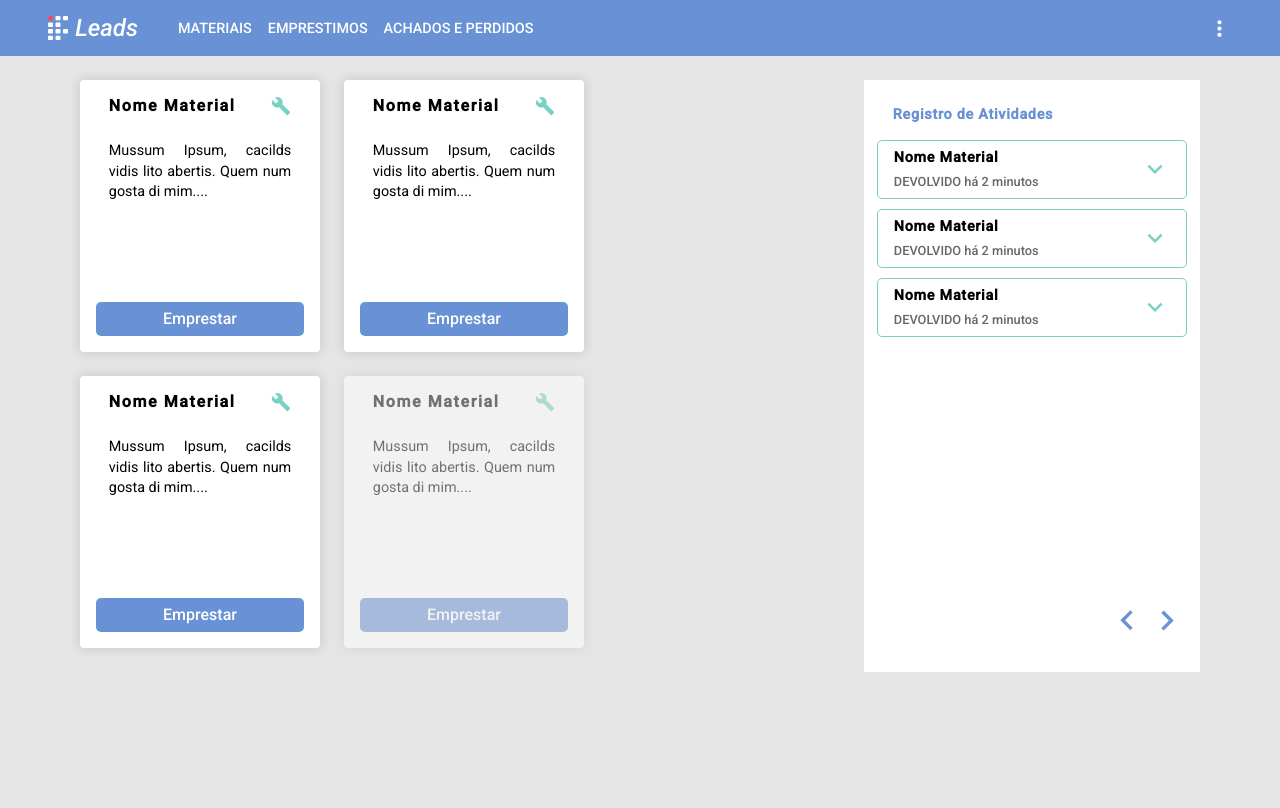
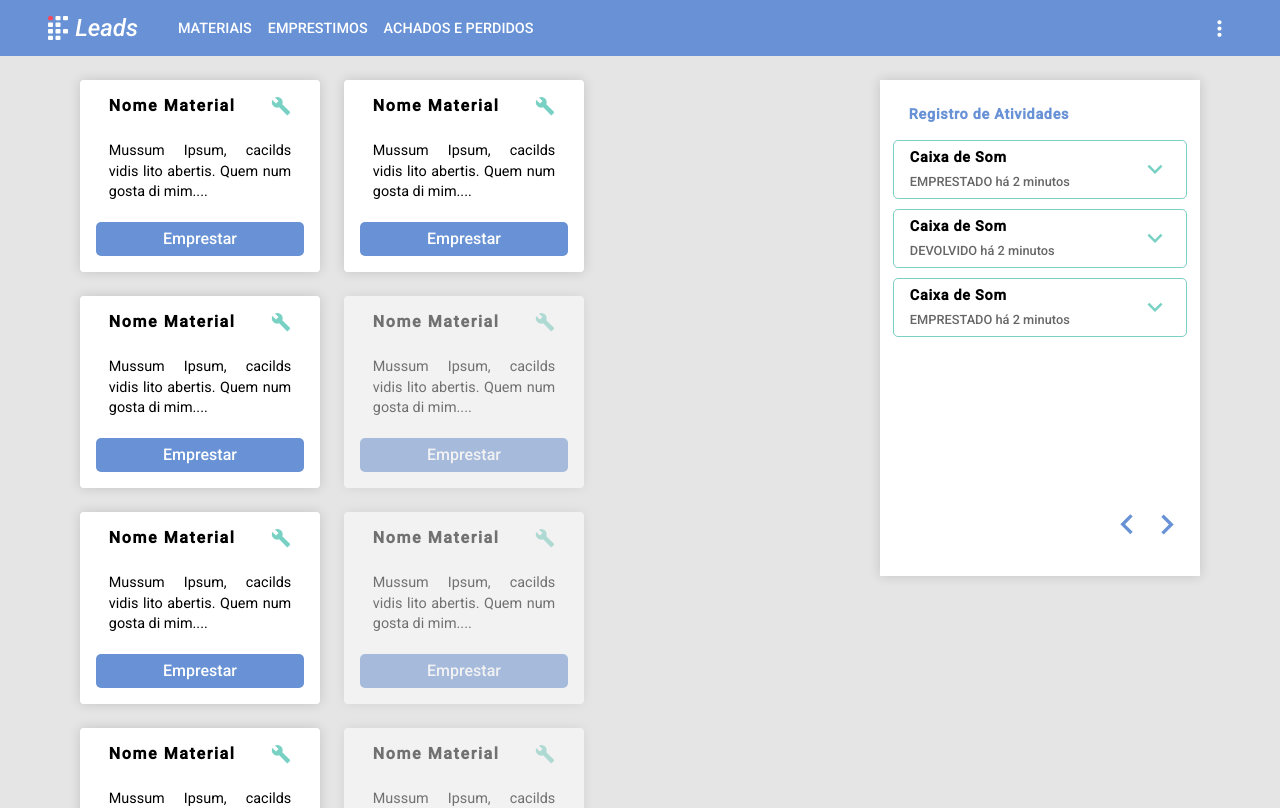
Before and after one commit to it-the-code/ifleads-frontend, a React (Create React App) app: page / in a window 1280 px wide. Shown: the top 808 px of the page. Built offline with nearby package versions, Linux system fonts and the light colour scheme.

Commit message:
:art: Adding Props and Fixing Style

```diff
--- a/src/components/Header/style.js
+++ b/src/components/Header/style.js
@@ -11,6 +11,7 @@ export const Navbar = styled.div`
   padding: 0 3em;
   background-color: var(--blue);
   color: white;
+  z-index: 5;
 `;
 
 export const Menu = styled.div`
--- a/src/components/Track/index.js
+++ b/src/components/Track/index.js
@@ -1,16 +1,17 @@
 import React, { useState } from 'react';
+import PropTypes from 'prop-types';
 import { MdKeyboardArrowDown, MdKeyboardArrowUp } from 'react-icons/md';
 import { Container, MainInformation, SecondaryInformation } from './style';
 
-const Track = () => {
+const Track = ({ name, returnStatus, tooker, status }) => {
   const [open, setOpen] = useState(false);
 
   return (
     <Container open={open}>
       <MainInformation>
         <div>
-          <h2>Nome Material</h2>
-          <span>DEVOLVIDO há 2 minutos</span>
+          <h2>{name}</h2>
+          <span>{returnStatus} há 2 minutos</span>
         </div>
         {open ? (
           <MdKeyboardArrowUp size={30} onClick={() => setOpen(!open)} />
@@ -21,12 +22,19 @@ const Track = () => {
       <SecondaryInformation open={open}>
         <div>
           <h3>Emp. para:</h3>
-          <span>20161038060002</span>
+          <span>{tooker}</span>
         </div>
-        <h3>Não devolvido</h3>
+        <h3>{status}</h3>
       </SecondaryInformation>
     </Container>
   );
 };
 
+Track.propTypes = {
+  name: PropTypes.string.isRequired,
+  returnStatus: PropTypes.string.isRequired,
+  tooker: PropTypes.string.isRequired,
+  status: PropTypes.string.isRequired,
+};
+
 export default Track;
--- a/src/pages/Material/index.js
+++ b/src/pages/Material/index.js
@@ -33,6 +33,83 @@ const materiais = [
       'Mussum Ipsum, cacilds vidis lito abertis. Quem num gosta di mim....',
     amount: 0,
   },
+  {
+    id: 3,
+    name: 'Nome Material',
+    description:
+      'Mussum Ipsum, cacilds vidis lito abertis. Quem num gosta di mim....',
+    amount: 1,
+  },
+  {
+    id: 4,
+    name: 'Nome Material',
+    description:
+      'Mussum Ipsum, cacilds vidis lito abertis. Quem num gosta di mim....',
+    amount: 0,
+  },
+  {
+    id: 3,
+    name: 'Nome Material',
+    description:
+      'Mussum Ipsum, cacilds vidis lito abertis. Quem num gosta di mim....',
+    amount: 1,
+  },
+  {
+    id: 4,
+    name: 'Nome Material',
+    description:
+      'Mussum Ipsum, cacilds vidis lito abertis. Quem num gosta di mim....',
+    amount: 0,
+  },
+  {
+    id: 3,
+    name: 'Nome Material',
+    description:
+      'Mussum Ipsum, cacilds vidis lito abertis. Quem num gosta di mim....',
+    amount: 1,
+  },
+  {
+    id: 4,
+    name: 'Nome Material',
+    description:
+      'Mussum Ipsum, cacilds vidis lito abertis. Quem num gosta di mim....',
+    amount: 0,
+  },
+];
+
+const history = [
+  {
+    id: 1,
+    tooker_id: '20161038060002',
+    loan_time: '2020-06-26 17:22:55',
+    return_time: null,
+    deleted_at: null,
+    material: {
+      name: 'Caixa de Som',
+    },
+  },
+  {
+    id: 2,
+    tooker_id: '1234567890',
+    loan_time: '2020-06-09 17:22:55',
+    return_time: '2020-06-10 17:22:55',
+    deleted_at: null,
+    material: {
+      name: 'Caixa de Som',
+    },
+  },
+  {
+    id: 3,
+    tooker_id: '1234567890',
+    loan_time: '2020-06-09 17:22:55',
+    return_time: null,
+    deleted_at: null,
+    user_id: 1,
+    material_id: 1,
+    material: {
+      name: 'Caixa de Som',
+    },
+  },
 ];
 
 const Material = () => (
@@ -50,9 +127,14 @@ const Material = () => (
     <ActivityHistory>
       <div>
         <h1>Registro de Atividades</h1>
-        <Track />
-        <Track />
-        <Track />
+        {history.map((m) => (
+          <Track
+            name={m.material.name}
+            returnStatus={m.return_time ? 'DEVOLVIDO' : 'EMPRESTADO'}
+            tooker={m.tooker_id}
+            status={m.return_time ? 'Devolvido' : 'Não Devolvido'}
+          />
+        ))}
       </div>
       <Pagination>
         <MdKeyboardArrowLeft size={40} />
@@ -61,5 +143,5 @@ const Material = () => (
     </ActivityHistory>
   </Main>
 );
-
+// Name, Action, ReturnTime, TookerID, Status
 export default Material;
--- a/src/pages/Material/style.js
+++ b/src/pages/Material/style.js
@@ -20,6 +20,12 @@ export const ActivityHistory = styled.div`
   flex-basis: 30%;
   background: white;
   padding: 1.5em 0.8em;
+  height: 31em;
+  max-height: 31em;
+  position: fixed;
+  right: 5em;
+  width: 20em;
+  box-shadow: 0 0 0.7em rgba(0, 0, 0, 0.15);
 
   h1 {
     font-size: 0.9rem;
```
Also changed, not shown: .eslintrc.js.
